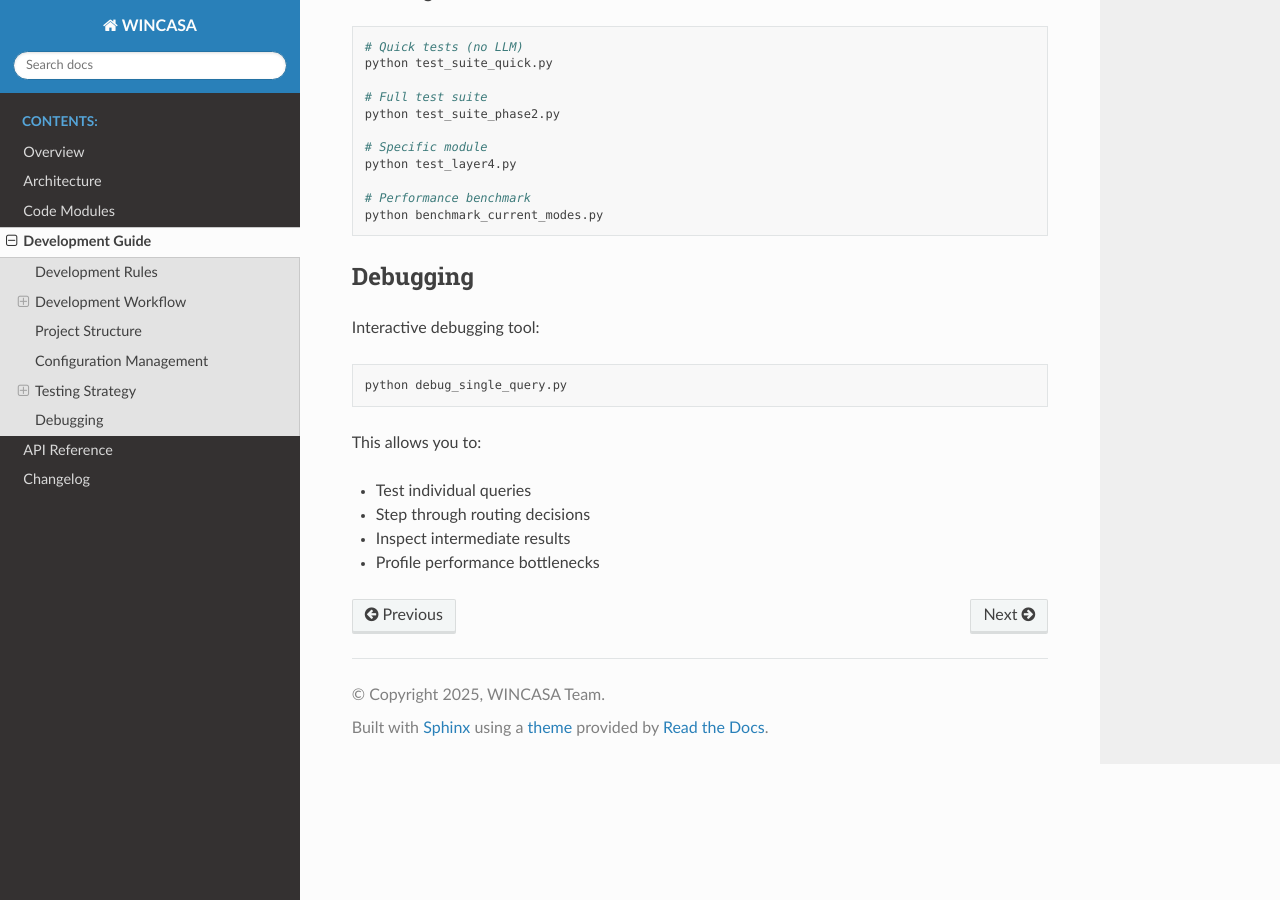
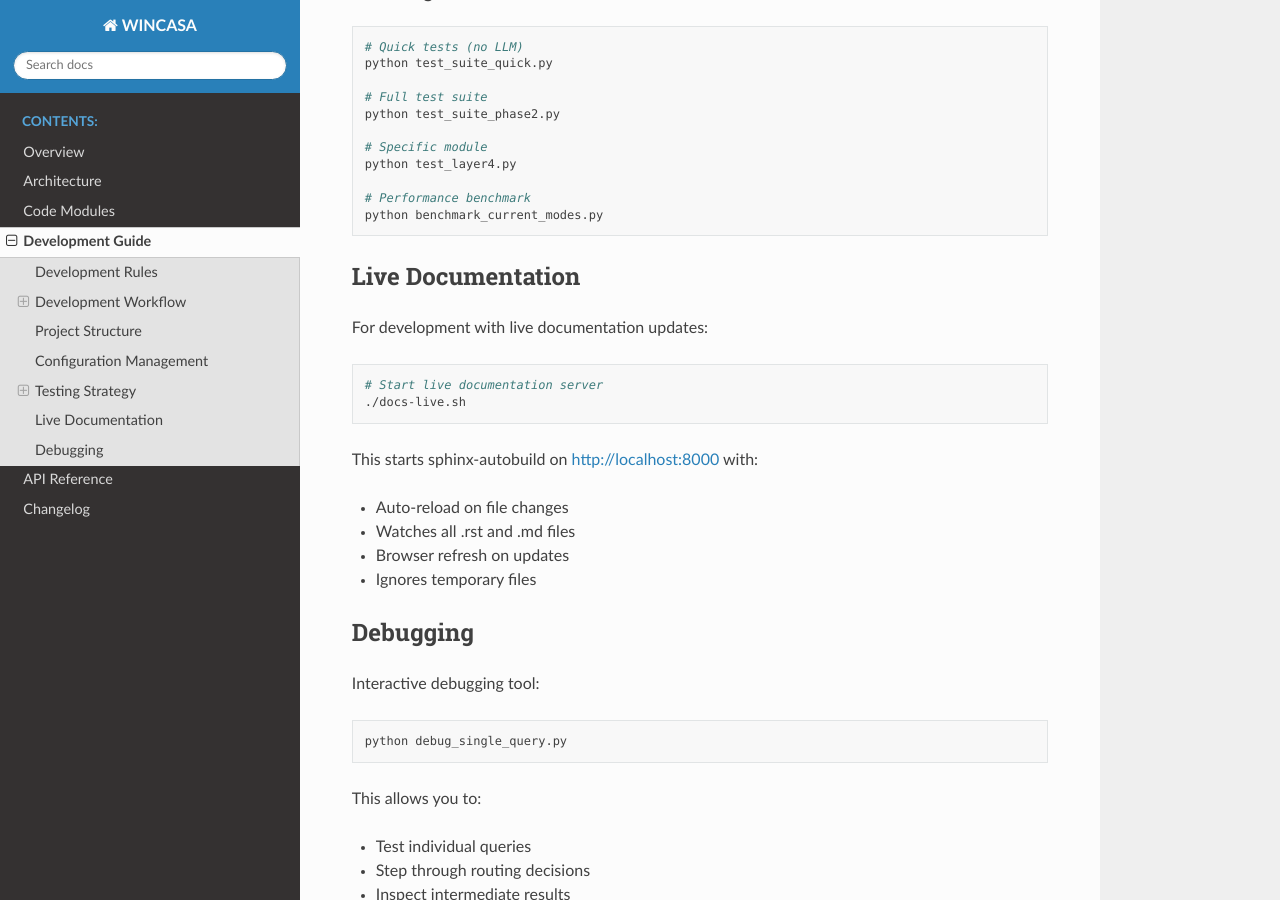
Before and after one commit to fhalamzie/langchain_project, a Sphinx documentation site: the page built from docs/development.rst, in a window 1280 px wide and 900 px high, scrolled down 3079 px. Built offline with Sphinx 7.4.7 and the Read the Docs theme 3.1.0, drawn with Linux system fonts in a browser that asks for light colours; pages that are not in the unit, such as notebooks, are missing from menus; some of the changed text lies outside the part shown.

Commit message:
feat: Add sphinx-autobuild for live documentation development
- Install sphinx-autobuild package
- Create docs-live.sh script for live documentation server
- Update SAD.md to document live documentation workflow
- Add live documentation section to development.rst
- Watch all markdown files for automatic updates
- Server runs on http://localhost:8000 with auto-reload

🤖 Generated with Claude Code

Co-Authored-By: Claude <noreply@anthropic.com>

```diff
--- a/docs/development.rst
+++ b/docs/development.rst
@@ -71,7 +71,7 @@ Development Cycle
    ./run-tests.sh
 
    # 5. Update docs
-   cd docs && make html
+   ./update-docs.sh
 
    # 6. Commit
    git add -A
@@ -86,7 +86,7 @@ Session End
    ./run-tests.sh
 
    # 2. Check Sphinx build
-   cd docs && make html
+   ./update-docs.sh
 
    # 3. Update CHANGELOG.md
 
@@ -182,6 +182,23 @@ Running Tests
    # Performance benchmark
    python benchmark_current_modes.py
 
+Live Documentation
+------------------
+
+For development with live documentation updates:
+
+.. code-block:: bash
+
+   # Start live documentation server
+   ./docs-live.sh
+
+This starts sphinx-autobuild on http://localhost:8000 with:
+
+- Auto-reload on file changes
+- Watches all .rst and .md files
+- Browser refresh on updates
+- Ignores temporary files
+
 Debugging
 ---------
 
```
Also changed, not shown: INVENTORY.md (+1 -0 lines), SAD.md (+8 -0 lines), 2 other files.
